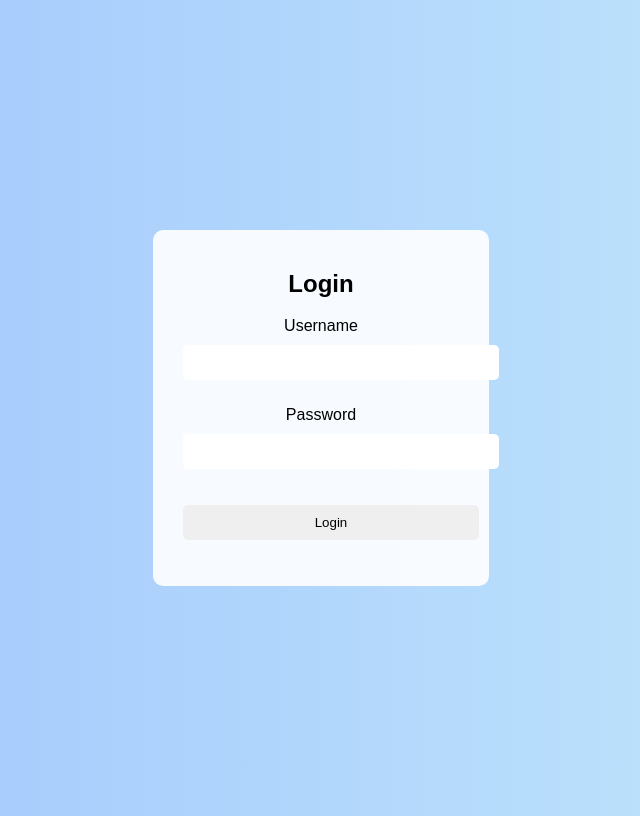
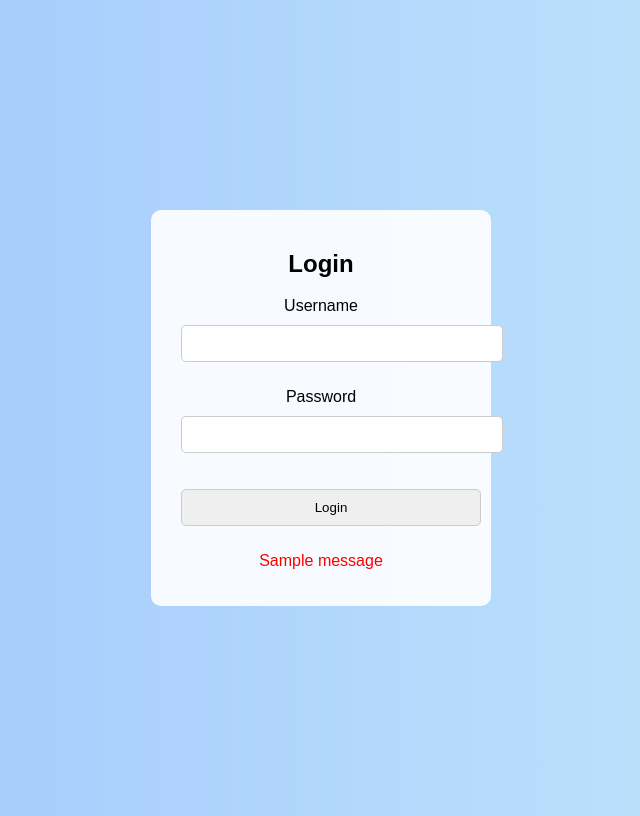
Before and after one commit to Alwinyuho/new-flask-app, a Flask app: page /login in a window 1280 px wide. Shown: the whole page, without its empty margins (319-959 px from the left). Run offline with Flask 3, Linux system fonts and the light colour scheme; tables that the repository leaves empty hold one stand-in row (values such as "Sample post"); one stand-in notice (Sample message) is shown.

Commit message:
Update login.html

```diff
--- a/templates/login.html
+++ b/templates/login.html
@@ -16,28 +16,47 @@
             padding: 20px;
             border-radius: 10px;
             text-align: center;
+            width: 300px;
         }
         input, button {
             margin: 10px;
             padding: 10px;
             width: 100%;
-            border: none;
+            border: 1px solid #ccc;
             border-radius: 5px;
         }
         button {
             background-color: #1a6f5a;
             color: white;
+            cursor: pointer;
+        }
+        button:hover {
+            background-color: #155c47;
         }
     </style>
 </head>
 <body>
     <div class="container">
         <h2>Login</h2>
-        <form method="POST">
+
+        <!-- ✅ Explicitly added 'action="/login"' -->
+        <form method="POST" action="/login">
             {{ form.hidden_tag() }}
-            <p>{{ form.username.label }} {{ form.username() }}</p>
-            <p>{{ form.password.label }} {{ form.password() }}</p>
+
+            <p>{{ form.username.label }}<br>{{ form.username() }}</p>
+            <p>{{ form.password.label }}<br>{{ form.password() }}</p>
             <p>{{ form.submit() }}</p>
+
+            <!-- Display Flash Messages (Error Messages) -->
+            {% with messages = get_flashed_messages() %}
+                {% if messages %}
+                    <div style="color: red;">
+                        {% for message in messages %}
+                            <p>{{ message }}</p>
+                        {% endfor %}
+                    </div>
+                {% endif %}
+            {% endwith %}
         </form>
     </div>
 </body>
```
